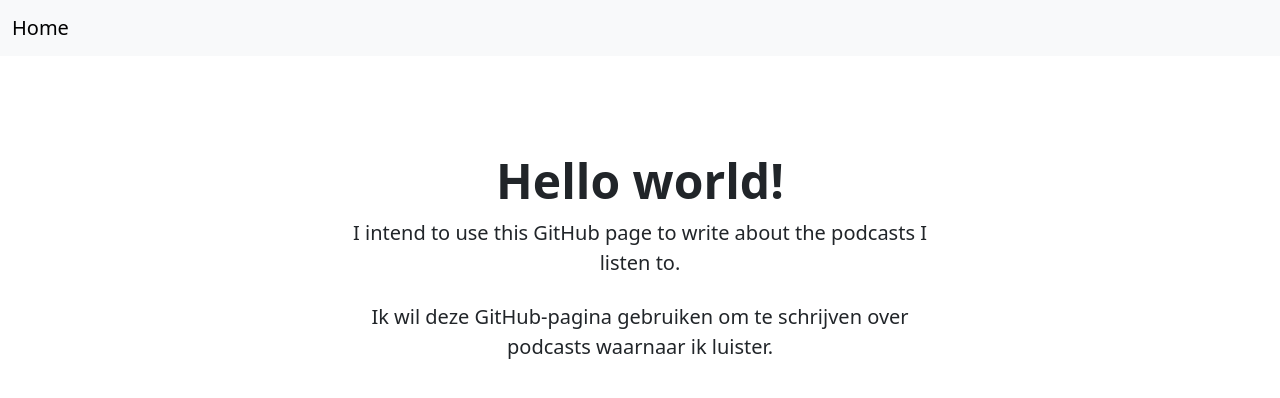
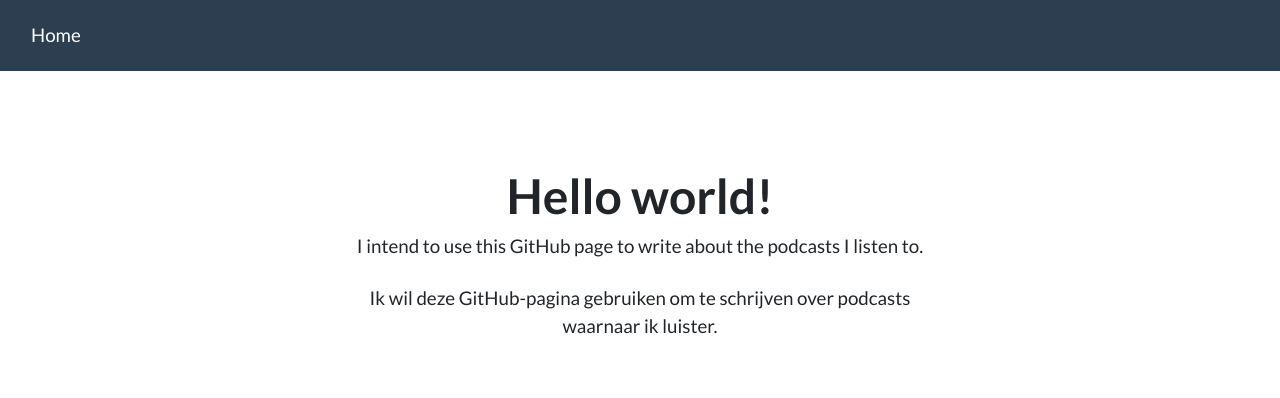
Before and after one commit to iproject33/iproject33.github.io, a plain HTML site: page index.html in a window 1280 px wide. Drawn offline with nearby package versions, Linux system fonts and the light colour scheme.

Commit message:
Use a bootswatch

```diff
--- a/index.html
+++ b/index.html
@@ -6,6 +6,8 @@
 	<meta name="viewport" content="width=device-width, initial-scale=1">
 	<link href="https://cdn.jsdelivr.net/npm/bootstrap@5.3.1/dist/css/bootstrap.min.css" rel="stylesheet"
 		integrity="sha384-4bw+/aepP/YC94hEpVNVgiZdgIC5+VKNBQNGCHeKRQN+PtmoHDEXuppvnDJzQIu9" crossorigin="anonymous">
+	<link rel="stylesheet" href="https://cdn.jsdelivr.net/npm/bootswatch@4.5.2/dist/flatly/bootstrap.min.css"
+		integrity="sha384-qF/QmIAj5ZaYFAeQcrQ6bfVMAh4zZlrGwTPY7T/M+iTTLJqJBJjwwnsE5Y0mV7QK" crossorigin="anonymous">
 	<script src="https://ajax.googleapis.com/ajax/libs/jquery/3.6.4/jquery.min.js"></script>
 	<script>
 		$(function () {
@@ -29,8 +31,8 @@
 		</div>
 	</main>
 	<script src="https://cdn.jsdelivr.net/npm/bootstrap@5.3.1/dist/js/bootstrap.bundle.min.js"
-	integrity="sha384-HwwvtgBNo3bZJJLYd8oVXjrBZt8cqVSpeBNS5n7C8IVInixGAoxmnlMuBnhbgrkm"
-	crossorigin="anonymous"></script>
+		integrity="sha384-HwwvtgBNo3bZJJLYd8oVXjrBZt8cqVSpeBNS5n7C8IVInixGAoxmnlMuBnhbgrkm"
+		crossorigin="anonymous"></script>
 </body>
 
 </html>
--- a/navigation/navbar.html
+++ b/navigation/navbar.html
@@ -1,7 +1,7 @@
 <!DOCTYPE html>
 
 <body>
-	<nav class="navbar navbar-expand-xl bg-body-tertiary">
+	<nav class="navbar navbar-expand-xl navbar-dark bg-primary">
 		<div class="container-fluid">
 			<a class="navbar-brand" href="index.html">Home</a>
 			<button class="navbar-toggler" type="button" data-bs-toggle="collapse"
```
